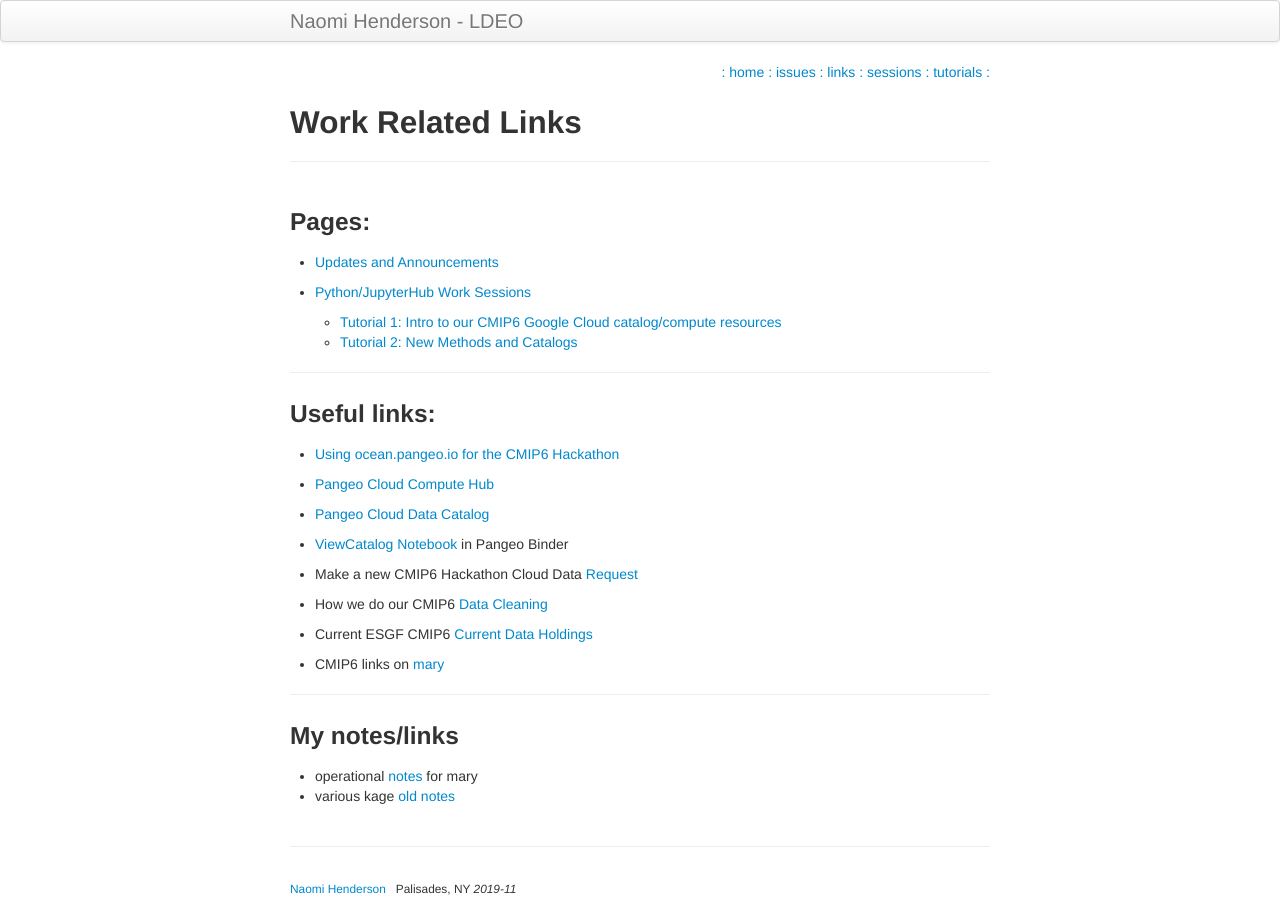
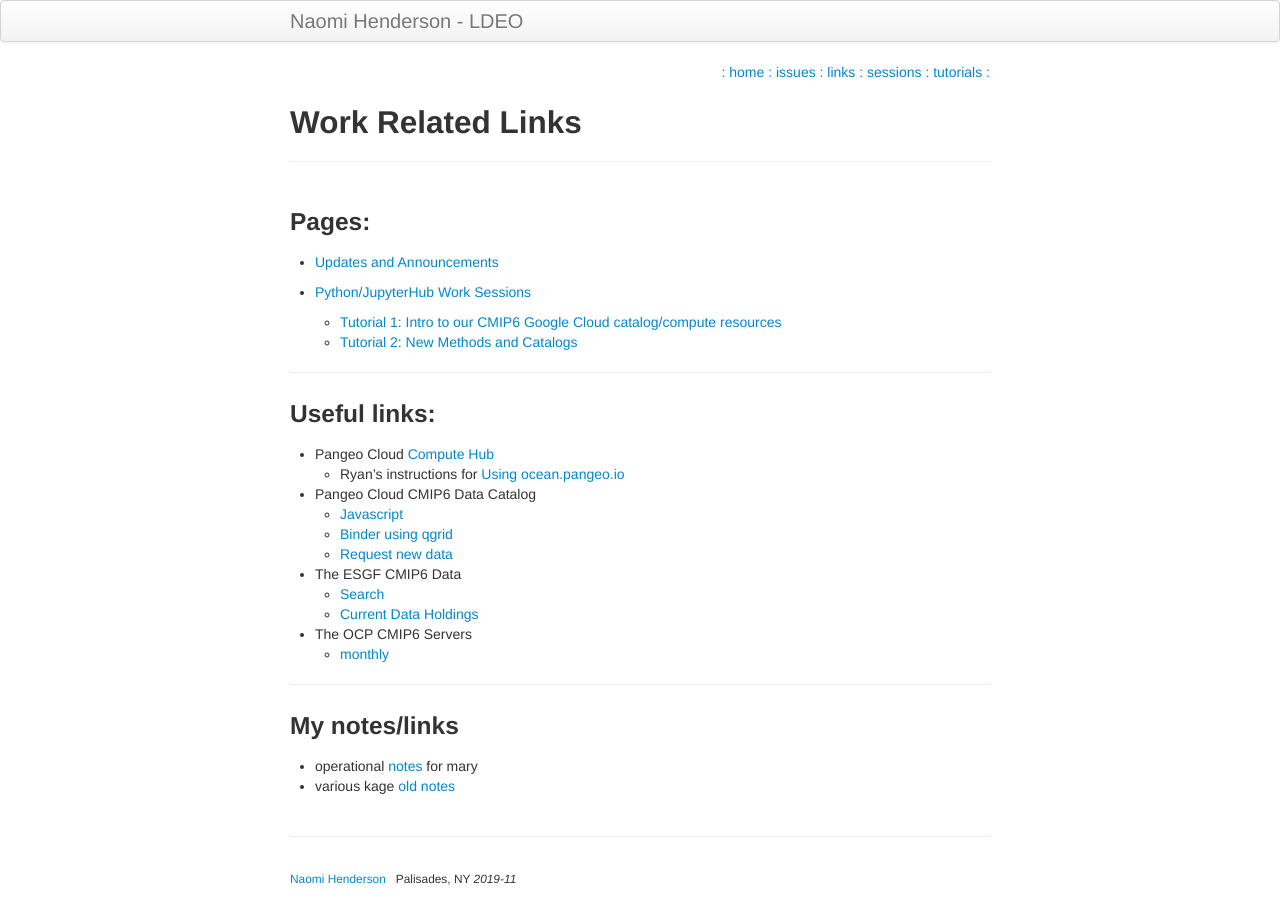
Before and after one commit to naomi-henderson/naomi-henderson.github.io, a Jekyll site: the page built from pages/links.md, in a window 1280 px wide. Built offline with Jekyll 4.4.1, drawn with Linux system fonts in a browser that asks for light colours.

Commit message:
cleaned up link page

```diff
--- a/pages/links.md
+++ b/pages/links.md
@@ -15,21 +15,21 @@ description: a way to share my current projects
 --------------
 ### Useful links:
 
-- [Using ocean.pangeo.io for the CMIP6 Hackathon](https://discourse.pangeo.io/t/using-ocean-pangeo-io-for-the-cmip6-hackathon/291){:target="_blank_"}
 
-- [Pangeo Cloud Compute Hub](https://ocean.pangeo.io){:target="_blank_"}
+- Pangeo Cloud [Compute Hub](https://ocean.pangeo.io){:target="_blank_"}
+   - Ryan's instructions for [Using ocean.pangeo.io](https://discourse.pangeo.io/t/using-ocean-pangeo-io-for-the-cmip6-hackathon/291){:target="_blank_"}
 
-- [Pangeo Cloud Data Catalog](https://pangeo-data.github.io/pangeo-datastore){:target="_blank_"}
+- Pangeo Cloud CMIP6 Data Catalog
+   - [Javascript](https://pangeo-data.github.io/pangeo-datastore/cmip6_pangeo.html){:target="_blank_"}
+   - [Binder using qgrid](https://binder.pangeo.io/v2/gh/naomi-henderson/CMIP6-qgrid/master){:target="_blank_"}
+   - [Request new data](https://docs.google.com/forms/d/e/1FAIpQLScFjA5IddqBs2Rc0xGbzn32NPq12TKr-b-8KGtXWyNDK5sJCg/viewform){:target="_blank_"}
 
-- [ViewCatalog Notebook](https://binder.pangeo.io/v2/gh/naomi-henderson/CMIP6-qgrid/master){:target="_blank_"} in Pangeo Binder
+- The ESGF CMIP6 Data
+   - [Search](https://esgf-node.llnl.gov/search/cmip6/){:target="_blank_"}
+   - [Current Data Holdings](https://pcmdi.llnl.gov/CMIP6/ArchiveStatistics/esgf_data_holdings/){:target="_blank_"}
 
-- Make a new CMIP6 Hackathon Cloud Data [Request](https://docs.google.com/forms/d/e/1FAIpQLScFjA5IddqBs2Rc0xGbzn32NPq12TKr-b-8KGtXWyNDK5sJCg/viewform){:target="_blank_"}
-
-- How we do our CMIP6 [Data Cleaning](https://github.com/naomi-henderson/cmip6hack-DataCleaning/blob/master/README.md){:target="_blank_"}
-
-- Current ESGF CMIP6 [Current Data Holdings](https://pcmdi.llnl.gov/CMIP6/ArchiveStatistics/esgf_data_holdings/){:target="_blank_"}
-
-- CMIP6 links on [mary](http://mary.ldeo.columbia.edu:8080/CMIP6){:target="_blank_"}
+- The OCP CMIP6 Servers
+   - [monthly](http://mary.ldeo.columbia.edu:8080/CMIP6){:target="_blank_"}
 
 --------------
 ### My notes/links
```
